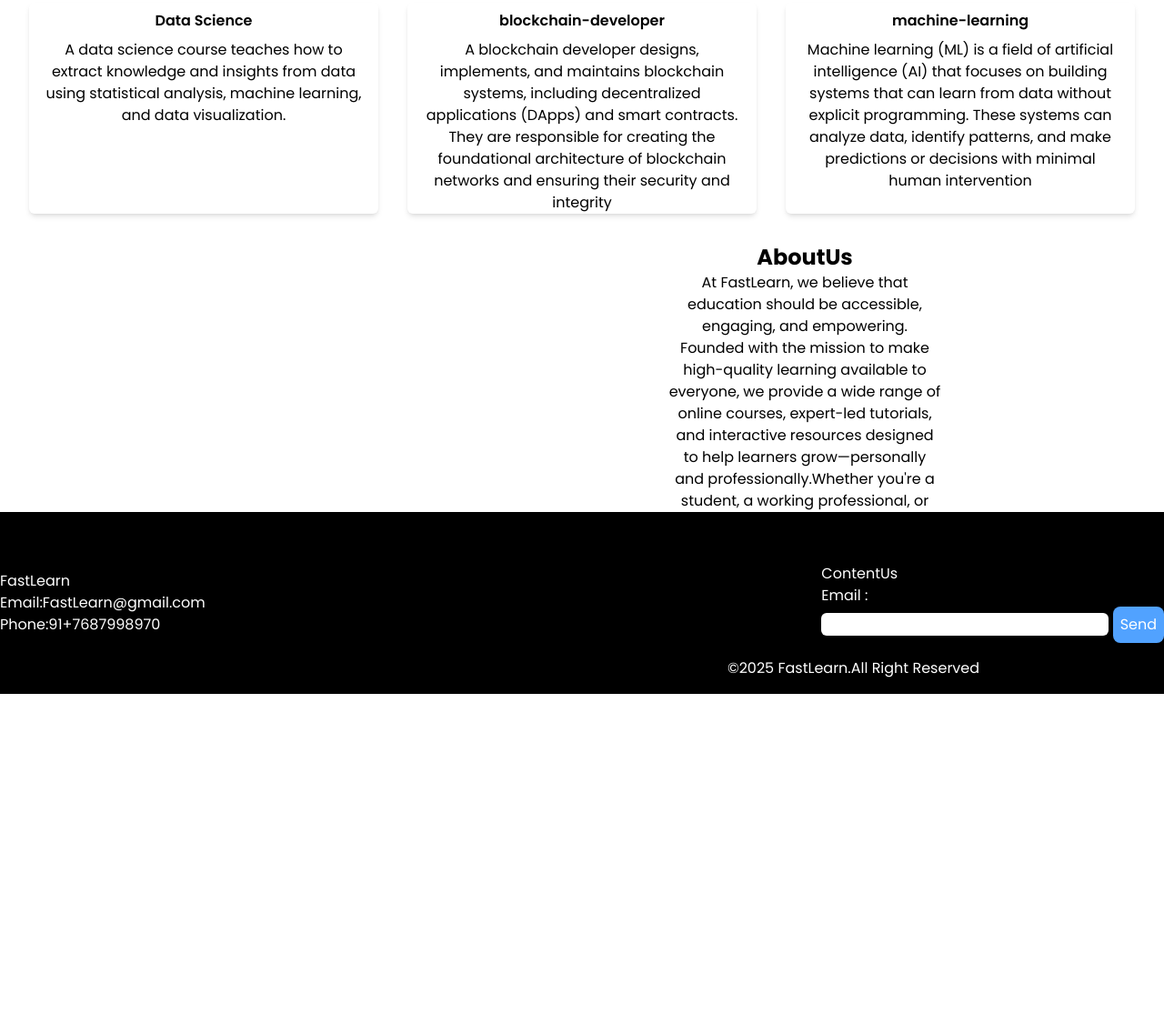
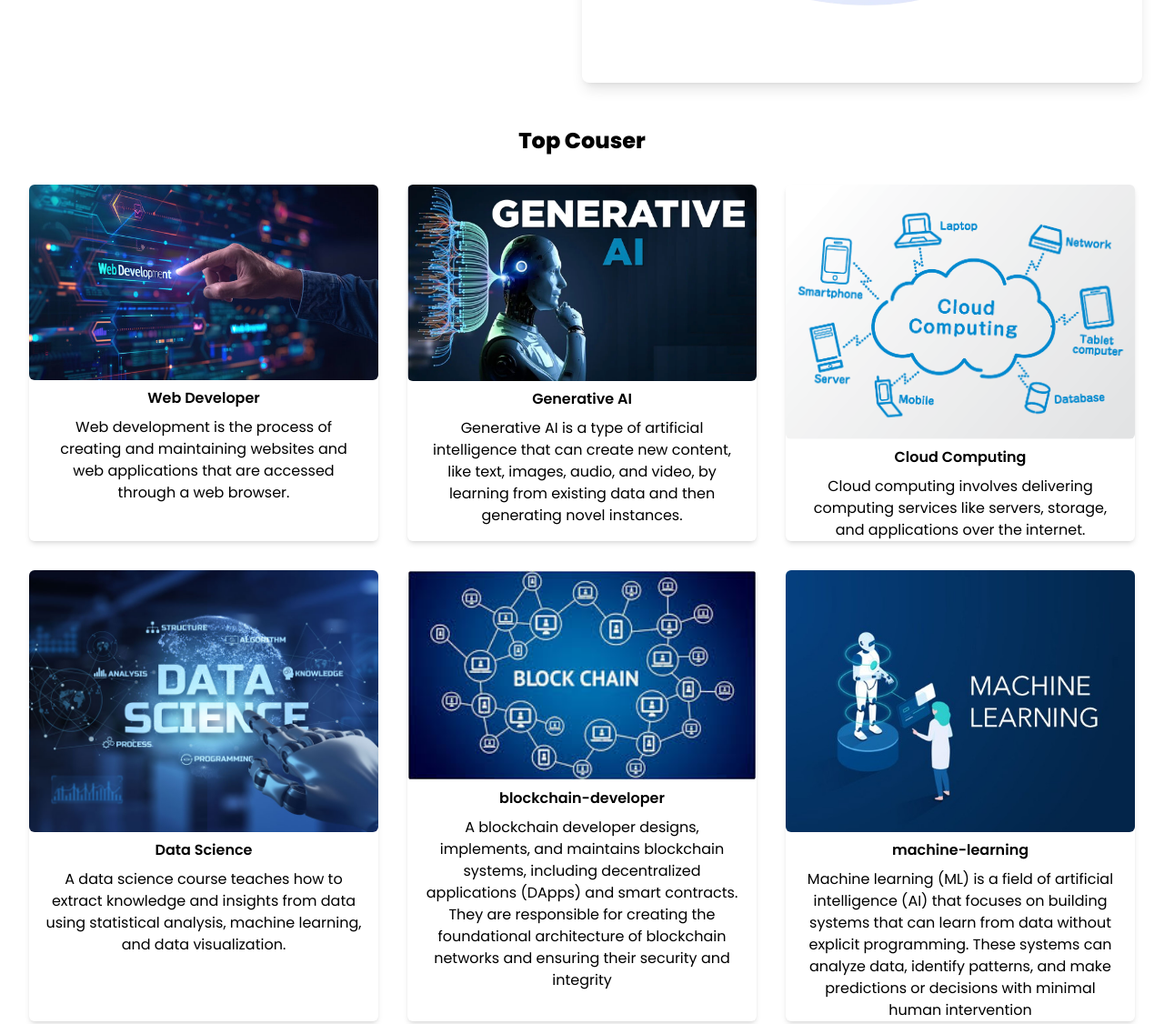
Before and after one commit to ebi-theodore/firstProject, a website: page index.html in a window 1280 px wide. Shown: the part 677-1803 px from the top of the page at 91% size. Before the commit the page ends 1440 px from the top, so only its background shows below. Drawn offline with nearby package versions, Linux system fonts and the light colour scheme; files that its build step writes are made by us from their sources; the site is published under a folder, as on GitHub Pages, so addresses that start at the root find nothing.

Commit message:
Change image source paths to relative format
Updated image paths to use relative URLs.

```diff
--- a/index.html
+++ b/index.html
@@ -37,7 +37,7 @@
 
   <!-- Theme Toggle -->
   <button id="toggle-theme" class="ml-4 mt-2 md:mt-0">
-    <img id="img" src="/assets/sun.png" class="w-8" alt="Theme Toggle" />
+    <img id="img" src="./assets/sun.png" class="w-8" alt="Theme Toggle" />
   </button>
 </nav>
     <!-- hero section -->
@@ -56,7 +56,7 @@
 
   <!-- Image -->
   <div class="md:w-1/2 mt-8 md:mt-0">
-    <img src="/assets/masterclass.png" alt="Masterclass" class="w-full h-auto rounded-lg shadow-lg">
+    <img src="./assets/masterclass.png" alt="Masterclass" class="w-full h-auto rounded-lg shadow-lg">
   </div>
 </section>
 <!-- Top couser -->
@@ -70,7 +70,7 @@
   <section class="grid grid-cols-1 md:grid-cols-2 lg:grid-cols-3 gap-8 p-8">
   <!-- Card 1 -->
   <div class="w-full h-auto shadow-md rounded-md dark:bg-white dark:text-black">
-    <img src="/assets/web-developer.jpg" class="rounded-md w-full" alt="">
+    <img src="./assets/web-developer.jpg" class="rounded-md w-full" alt="">
     <h3 class="text-center font-semibold py-2">Web Developer</h3>
     <p class="text-center px-4">
       Web development is the process of creating and maintaining websites and web applications that are accessed through a web browser.
@@ -79,7 +79,7 @@
 
   <!-- Card 2 -->
   <div class="w-full h-auto shadow-md rounded-md dark:bg-white dark:text-black">
-    <img src="/assets/Generative-AI.png" class="rounded-md w-full" alt="">
+    <img src="./assets/Generative-AI.png" class="rounded-md w-full" alt="">
     <h3 class="text-center font-semibold py-2">Generative AI</h3>
     <p class="text-center px-4">
       Generative AI is a type of artificial intelligence that can create new content, like text, images, audio, and video, by learning from existing data and then generating novel instances.
@@ -88,7 +88,7 @@
 
   <!-- Card 3 -->
   <div class="w-full h-auto shadow-md rounded-md dark:bg-white dark:text-black">
-    <img src="/assets/cloud-computer.png" class="rounded-md w-full" alt="">
+    <img src="./assets/cloud-computer.png" class="rounded-md w-full" alt="">
     <h3 class="text-center font-semibold py-2">Cloud Computing</h3>
     <p class="text-center px-4">
       Cloud computing involves delivering computing services like servers, storage, and applications over the internet.
@@ -97,7 +97,7 @@
 
   <!-- Optional: Card 4 (if you want only 3 per row, this one will go to next row on lg screens) -->
   <div class="w-full h-auto shadow-md rounded-md dark:bg-white dark:text-black">
-    <img src="/assets/data-science-course.png" class="rounded-md w-full" alt="">
+    <img src="./assets/data-science-course.png" class="rounded-md w-full" alt="">
     <h3 class="text-center font-semibold py-2">Data Science</h3>
     <p class="text-center px-4">
       A data science course teaches how to extract knowledge and insights from data using statistical analysis, machine learning, and data visualization.
@@ -105,7 +105,7 @@
   </div>
    <!-- Card 5 -->
   <div class="w-full h-auto shadow-md rounded-md dark:bg-white dark:text-black">
-    <img src="/assets/blockchain-developer.jpg" class="rounded-md w-full" alt="">
+    <img src="./assets/blockchain-developer.jpg" class="rounded-md w-full" alt="">
     <h3 class="text-center font-semibold py-2">blockchain-developer</h3>
     <p class="text-center px-4">
     A blockchain developer designs, implements, and maintains blockchain systems, including decentralized applications (DApps) and smart contracts. They are responsible for creating the foundational architecture of blockchain networks and ensuring their security and integrity
@@ -113,7 +113,7 @@
   </div>
    <!-- Card 6 -->
  <div class="w-full h-auto shadow-md rounded-md dark:bg-white dark:text-black">
-    <img src="/assets/machine-learning.jpg" class="rounded-md w-full" alt="">
+    <img src="./assets/machine-learning.jpg" class="rounded-md w-full" alt="">
     <h3 class="text-center font-semibold py-2">machine-learning</h3>
     <p class="text-center px-4">
    Machine learning (ML) is a field of artificial intelligence (AI) that focuses on building systems that can learn from data without explicit programming. These systems can analyze data, identify patterns, and make predictions or decisions with minimal human intervention
@@ -124,7 +124,7 @@
 <!-- AboutUs -->
 <Section class="flex justify-around items-center w-full lg:flex-row md:flex-row sm:flex-col xm:flex-col">
   <div>
-    <img src="/assets/e-learning-2-removebg-preview.png" class="w-full h-auto   " alt="">
+    <img src="./assets/e-learning-2-removebg-preview.png" class="w-full h-auto   " alt="">
   </div>
   <div>
     <h1 class="text-center font-bold text-2xl ">AboutUs</h1>
```
